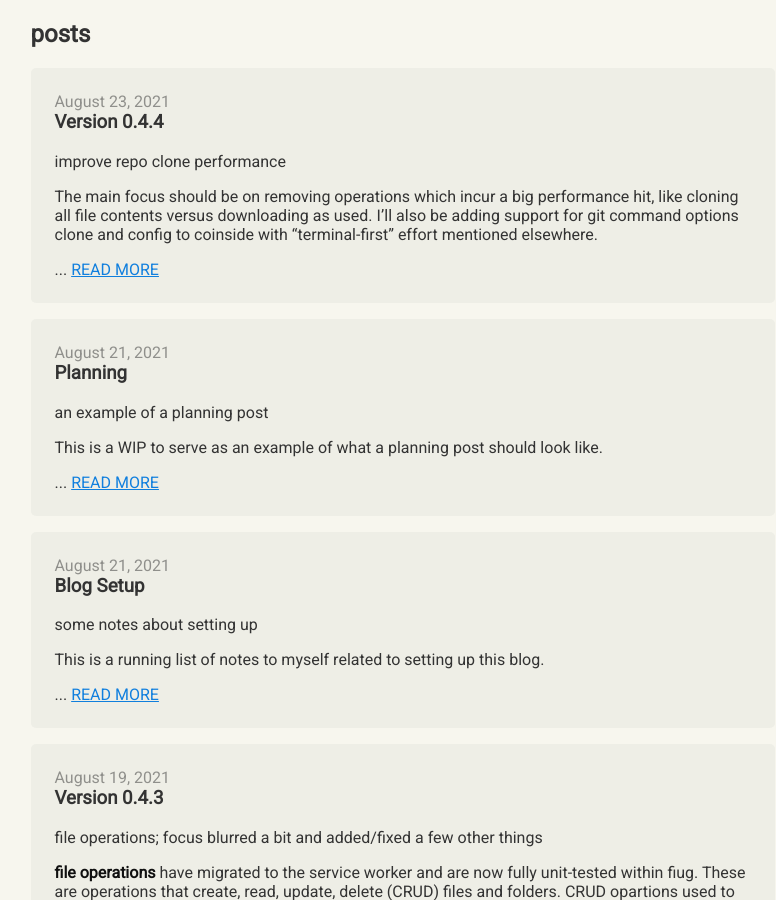
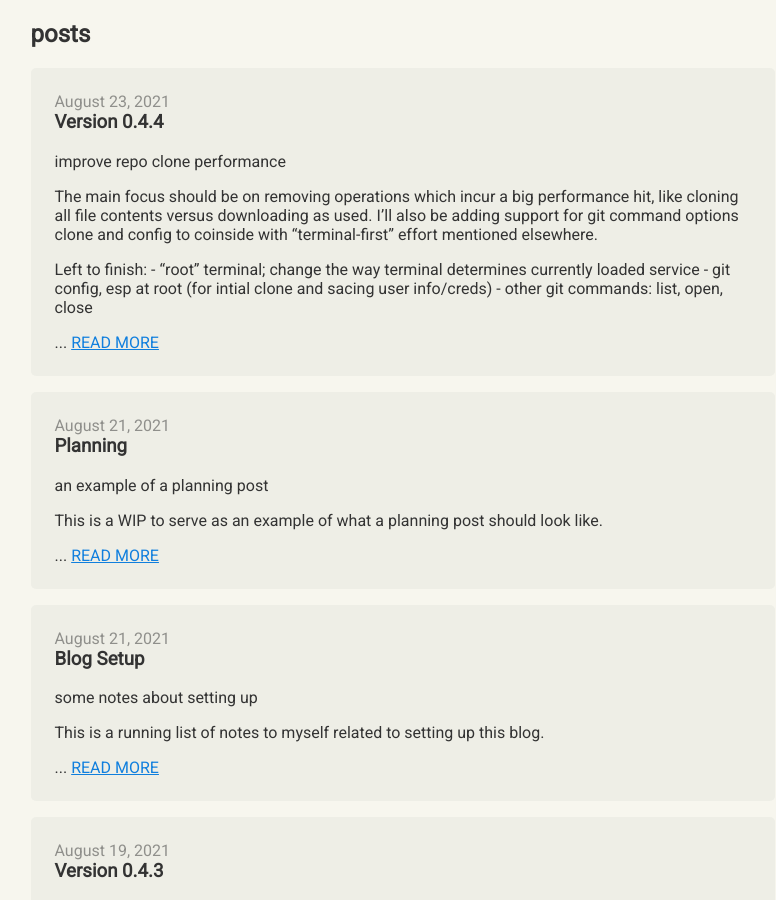
Before and after one commit to fiugd/blog, a Jekyll site: the page built from docs/index.md, in a window 1280 px wide and 900 px high, scrolled down 1628 px. Shown: the whole window, without its empty margins (237-1013 px from the left). Built offline with Jekyll 4.4.1, drawn with Linux system fonts in a browser that asks for light colours.

```diff
--- a/docs/_posts/01-01-01-v0.4.4.md
+++ b/docs/_posts/01-01-01-v0.4.4.md
@@ -17,6 +17,10 @@ updated:
 The main focus should be on removing operations which incur a big performance hit, like cloning all file contents versus downloading as used.
 I'll also be adding support for git command options clone and config to coinside with "terminal-first" effort mentioned elsewhere.
 
+Left to finish:
+	- "root" terminal; change the way terminal determines currently loaded service
+	- git config, esp at root (for intial clone and sacing user info/creds)
+	- other git commands: list, open, close
 <!-- more -->
 
 ### isometric git exploration
```
